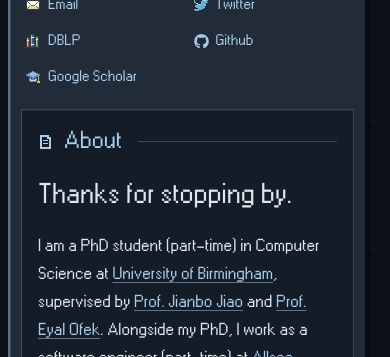
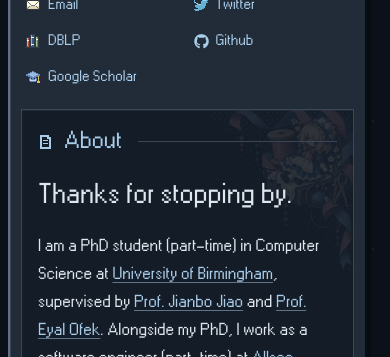
Before and after one commit to Rathgrith/Rathgrith.github.io, a Jekyll site: the page built from _pages/about.md, in a window 390 px wide. Shown: the part 254-611 px from the top of the page. Built offline with Jekyll 4.4.1, drawn with Linux system fonts in a browser that asks for light colours.

Commit message:
Add restrained character-themed pixel corner artwork

```diff
--- a/_includes/head.html
+++ b/_includes/head.html
@@ -31,7 +31,7 @@
 <link rel="preload" href="{{ '/assets/fonts/fa-solid-900.woff2' | relative_url }}" as="font" type="font/woff2" crossorigin>
 <link rel="preload" href="{{ '/assets/fonts/fa-brands-400.woff2' | relative_url }}" as="font" type="font/woff2" crossorigin>
 <!-- Explicit order: tokens, reset, layout, independent components. No legacy theme bundle. -->
-{% assign stylesheets = 'icons.css,classic-theme.css,classic-base.css,classic-site.css,classic-widgets.css,classic-pages.css,classic-gallery-viewer.css,classic-weather.css,classic-companion.css,classic-danmaku.css,classic-loading.css' | split: ',' %}
+{% assign stylesheets = 'icons.css,classic-theme.css,classic-base.css,classic-site.css,classic-widgets.css,classic-pages.css,classic-gallery-viewer.css,classic-weather.css,classic-companion.css,classic-danmaku.css,classic-loading.css,classic-ornaments.css' | split: ',' %}
 {% for stylesheet in stylesheets %}<link rel="stylesheet" href="{{ '/assets/css/' | append: stylesheet | relative_url }}?v={{ asset_version | url_encode }}">
 {% endfor %}
 <meta http-equiv="cleartype" content="on">
--- /dev/null
+++ b/assets/css/classic-ornaments.css
@@ -0,0 +1,41 @@
+/* Static PC-98 still lifes: transparent ordered dithering, shared by all themes.
+   Keep artwork behind the surface content, never over text, focus or hit targets. */
+.classic-document {
+  --corner-size: 320px;
+  --corner-veil: 80%;
+  background-image:
+    linear-gradient(
+      color-mix(in srgb, var(--classic-document) var(--corner-veil), transparent),
+      color-mix(in srgb, var(--classic-document) var(--corner-veil), transparent)
+    ),
+    var(--classic-corner-art);
+  background-position: right top;
+  background-size: var(--corner-size) var(--corner-size);
+  background-repeat: no-repeat;
+}
+
+/* Tint the illustration into the observation/menu surface. The header remains solid. */
+#live2d-widget .vn-panel {
+  background-image:
+    linear-gradient(
+      color-mix(in srgb, var(--vn-panel) 86%, transparent),
+      color-mix(in srgb, var(--vn-panel) 86%, transparent)
+    ),
+    var(--classic-corner-art);
+  background-position: right top;
+  background-size: 240px 240px;
+  background-repeat: no-repeat;
+}
+
+@media (max-width: 599px) {
+  .classic-document {
+    --corner-size: 224px;
+    --corner-veil: 86%;
+  }
+}
+@media print, (forced-colors: active) {
+  .classic-document,
+  #live2d-widget .vn-panel {
+    background-image: none;
+  }
+}
--- a/assets/css/classic-theme.css
+++ b/assets/css/classic-theme.css
@@ -5,6 +5,7 @@
     "W95FA", "Hiragino Kaku Gothic ProN", "Microsoft YaHei", Arial, sans-serif;
   --classic-desktop: #0c1119;
   --classic-pattern: url("../images/classic/patterns/alice.svg");
+  --classic-corner-art: url("../images/classic/corners/alice.png");
   --classic-chrome: #222c38;
   --classic-document: #141c27;
   --classic-soft: #2e4054;
@@ -39,6 +40,7 @@
   --classic-document: #201e18;
   --classic-soft: #443b29;
   --classic-pattern: url("../images/classic/patterns/marisa.svg");
+  --classic-corner-art: url("../images/classic/corners/marisa.png");
   --classic-title: #51442b;
   --classic-title-end: #6b5c3d;
   --classic-accent: #e4c78c;
@@ -55,6 +57,7 @@
   --classic-document: #1e1928;
   --classic-soft: #41344f;
   --classic-pattern: url("../images/classic/patterns/patchouli.svg");
+  --classic-corner-art: url("../images/classic/corners/patchouli.png");
   --classic-title: #4a365f;
   --classic-title-end: #635078;
   --classic-accent: #cdb5e9;
```
Also changed, not shown: assets/images/classic/corners/README.md (added, +15 -0 lines), assets/images/classic/corners/prompts.json (added, +9 -0 lines), docs/frontend-architecture.md (+1 -0 lines), assets/images/classic/corners/alice.png (added), assets/images/classic/corners/marisa.png (added), assets/images/classic/corners/patchouli.png (added).
